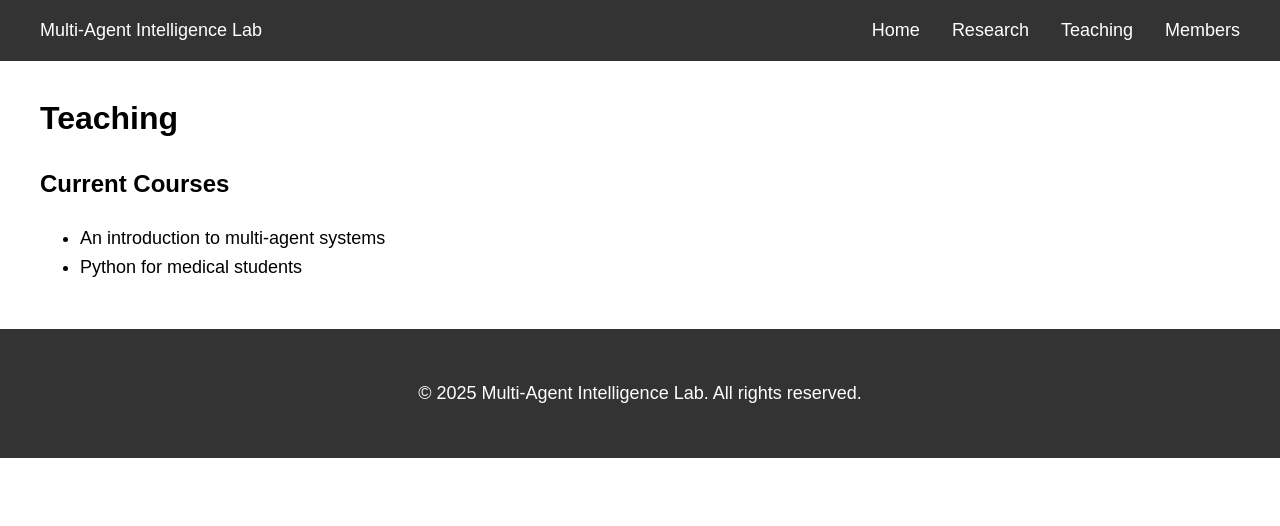
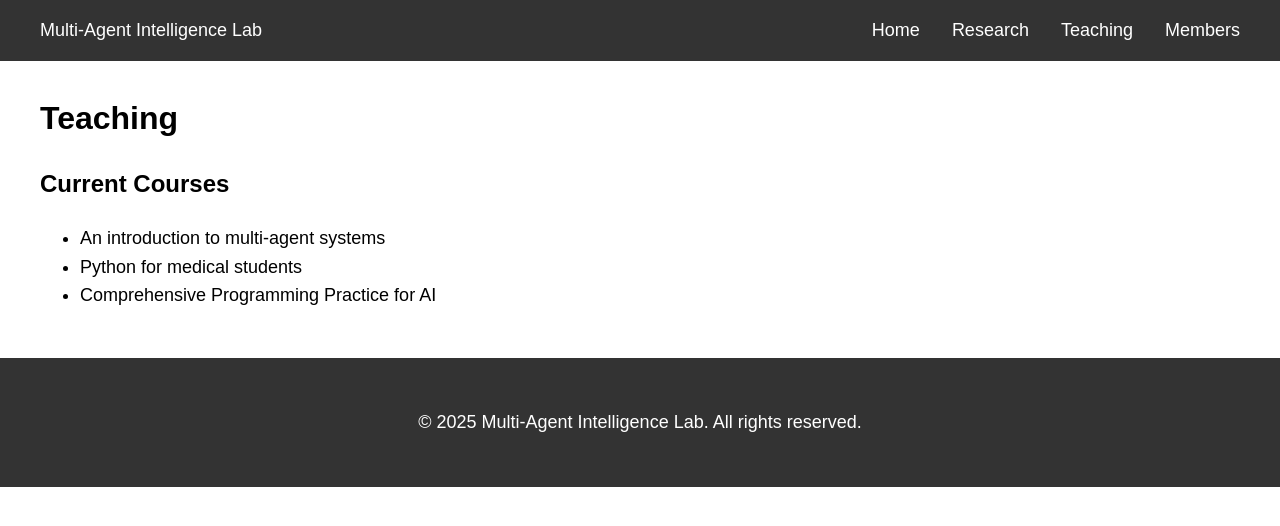
Before and after one commit to P11GH/P11GH.github.io, a Jekyll site: the page built from teaching/index.md, in a window 1280 px wide. Shown: the top 526 px of the page. Built offline with Jekyll 4.4.1, drawn with Linux system fonts in a browser that asks for light colours.

Commit message:
update teaching

```diff
--- a/teaching/index.md
+++ b/teaching/index.md
@@ -9,6 +9,7 @@ permalink: /teaching/
 ## Current Courses
 - An introduction to multi-agent systems
 - Python for medical students
+- Comprehensive Programming Practice for AI
 
 <!-- ### Course 1
 - Course Code: [Course code]
```
